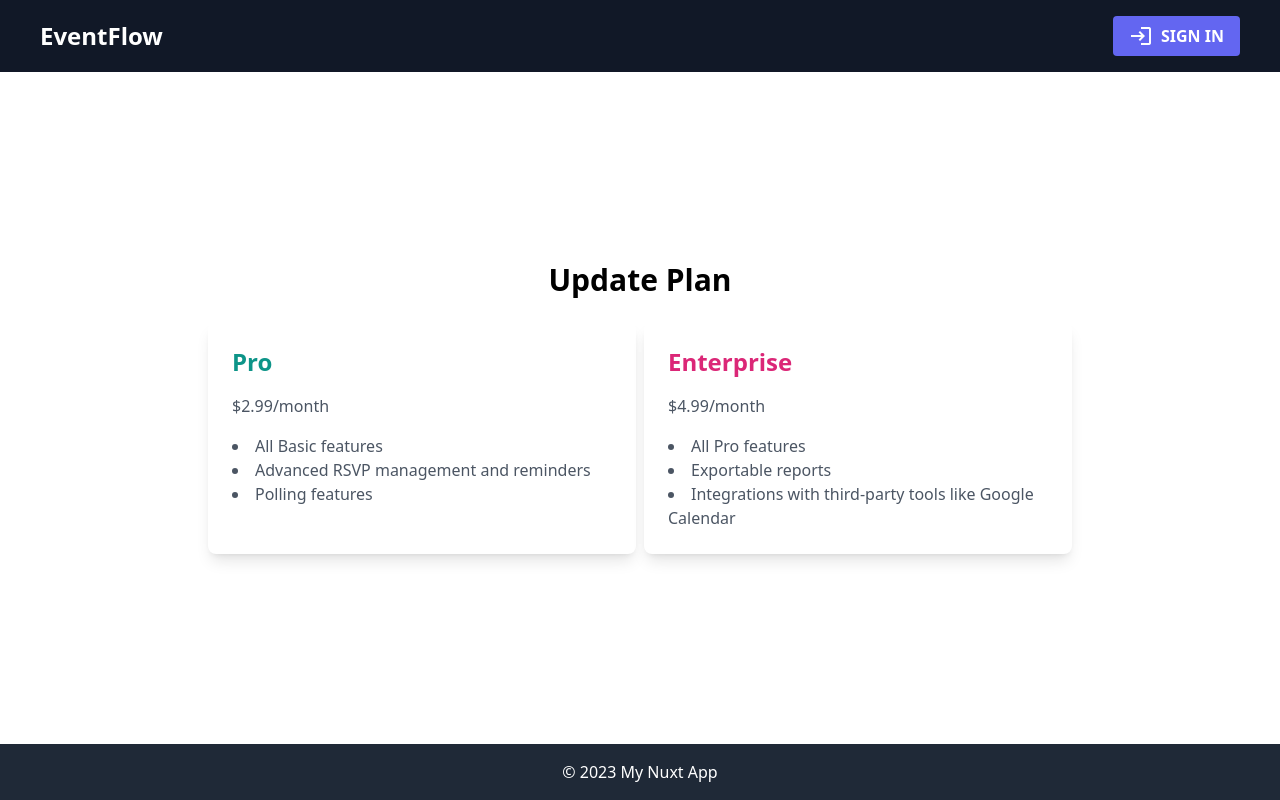
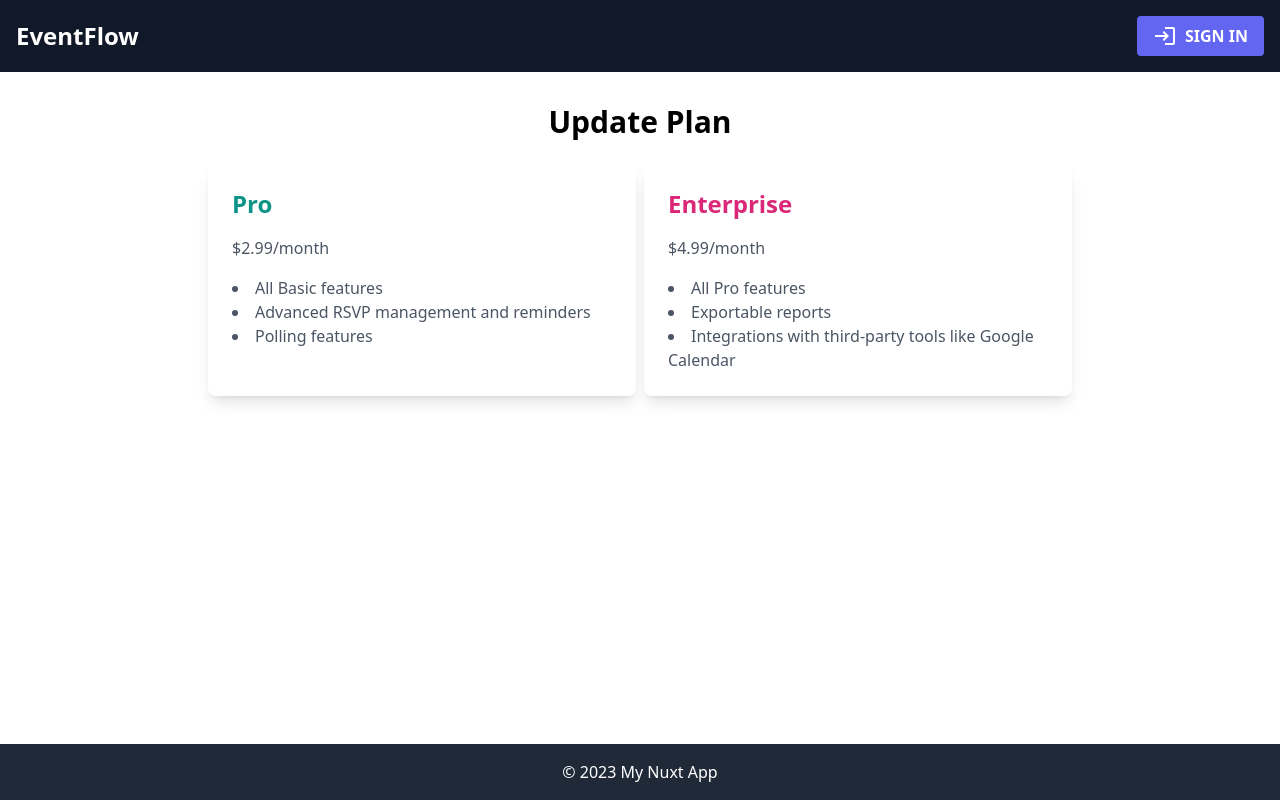
Before and after one commit to erictarter/new-saas-proj-event, a Nuxt app: page /plans in a window 1280 px wide. Built offline with nearby package versions, Linux system fonts and the light colour scheme; no server answers.

Commit message:
updated main container style

```diff
--- a/assets/css/main.css
+++ b/assets/css/main.css
@@ -10,6 +10,8 @@
   font-display: swap;
 }
 
-  .container {
+main {
   max-width: 1200px;
+  margin: 0 auto; /* Center horizontally */
+  padding: 20px; /* Add padding */
 }
--- a/components/CheckoutModal.vue
+++ b/components/CheckoutModal.vue
@@ -16,7 +16,7 @@
                     <label for="cvv" class="block text-gray-700">CVV</label>
                     <input type="text" id="cvv" v-model="cvv" class="mt-2 block w-full border-gray-500 rounded-md shadow-sm focus:border-indigo-500 focus:ring focus:ring-indigo-200 focus:ring-opacity-50 p-2" required>
                 </div>
-                <button type="submit" class="bg-pink-500 text-white px-4 font-bold uppercase py-2 rounded hover:bg-pink-600">Proceed to Payment</button>
+                <button type="submit" class="bg-pink-500 text-white px-4 font-bold uppercase mr-3 py-2 rounded hover:bg-pink-600">Proceed to Payment</button>
                 <button type="button" @click="close" class="mt-4 bg-gray-500 font-bold uppercase text-white px-4 py-2 rounded hover:bg-gray-600">Cancel</button>
             </form>
         </div>
--- a/layouts/default.vue
+++ b/layouts/default.vue
@@ -1,7 +1,7 @@
 <template>
   <div class="flex flex-col min-h-screen">
     <Header />
-    <main class="flex-grow container mx-auto flex justify-between items-center">
+    <main class="flex-grow w-full p-4">
       <slot />
     </main>
     <Footer />
```
Lines whose indentation alone changed are shown as unchanged.
